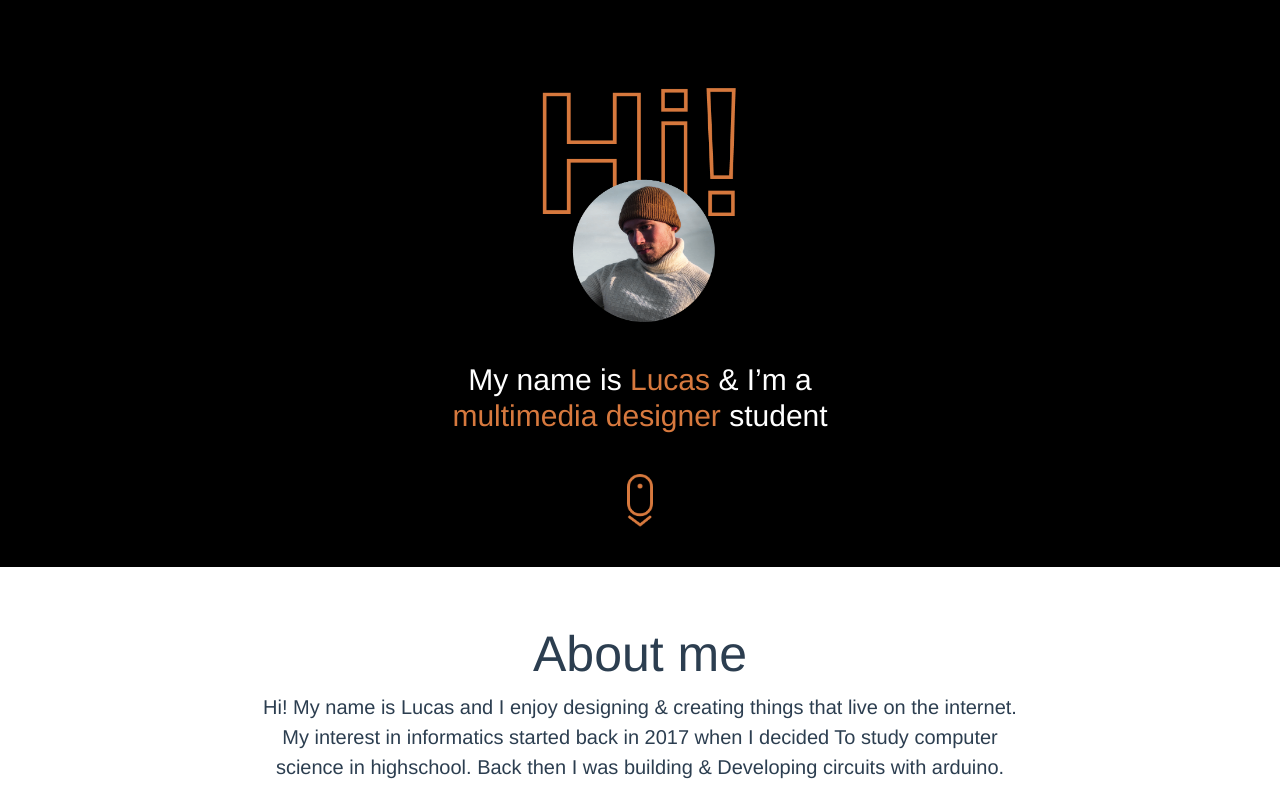
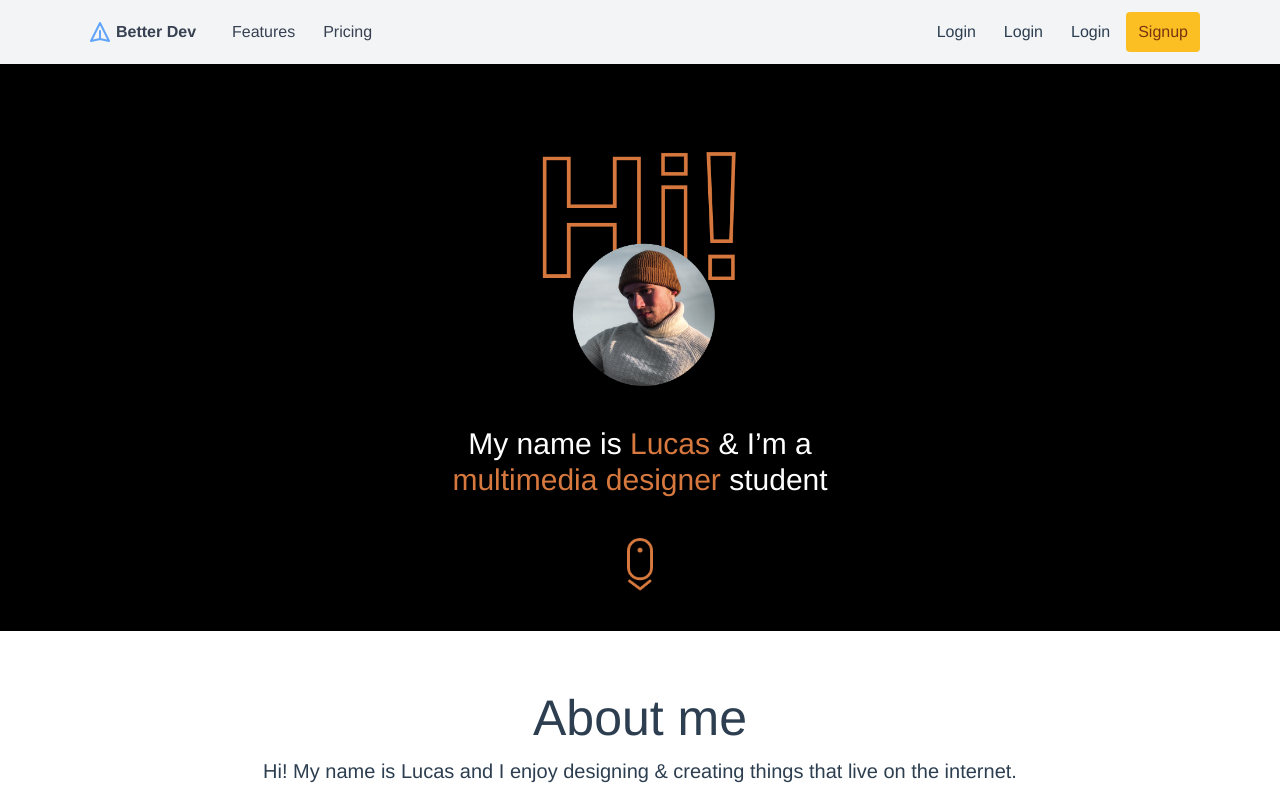
Before and after one commit to lucasjolibois54/portfolio-v4.0, a Vue app: page / in a window 1280 px wide. Shown: the top 791 px of the page. Built offline with nearby package versions, Linux system fonts and the light colour scheme.

Commit message:
Update NavBar.vue

```diff
--- a/src/components/NavBar.vue
+++ b/src/components/NavBar.vue
@@ -0,0 +1,99 @@
+<template>
+  <!-- navbar goes here -->
+  <nav class="bg-gray-100">
+    <div class="max-w-6xl mx-auto px-4">
+      <div class="flex justify-between">
+        <div class="flex space-x-4">
+          <!-- logo -->
+          <div>
+            <a
+              href="#"
+              class="
+                flex
+                items-center
+                py-5
+                px-2
+                text-gray-700
+                hover:text-gray-900
+              "
+            >
+              <svg
+                class="h-6 w-6 mr-1 text-blue-400"
+                xmlns="http://www.w3.org/2000/svg"
+                fill="none"
+                viewBox="0 0 24 24"
+                stroke="currentColor"
+              >
+                <path
+                  stroke-linecap="round"
+                  stroke-linejoin="round"
+                  stroke-width="2"
+                  d="M12 19l9 2-9-18-9 18 9-2zm0 0v-8"
+                />
+              </svg>
+              <span class="font-bold">Better Dev</span>
+            </a>
+          </div>
+
+          <!-- primary nav -->
+          <div class="hidden md:flex items-center space-x-1">
+            <a href="#" class="py-5 px-3 text-gray-700 hover:text-gray-900"
+              >Features</a
+            >
+            <a href="#" class="py-5 px-3 text-gray-700 hover:text-gray-900"
+              >Pricing</a
+            >
+          </div>
+        </div>
+
+        <!-- secondary nav -->
+        <div class="hidden md:flex items-center space-x-1">
+          <a href="" class="py-5 px-3">Login</a>
+          <a href="" class="py-5 px-3">Login</a>
+          <a href="" class="py-5 px-3">Login</a>
+          <a
+            href=""
+            class="
+              py-2
+              px-3
+              bg-yellow-400
+              hover:bg-yellow-300
+              text-yellow-900
+              hover:text-yellow-800
+              rounded
+              transition
+              duration-300
+            "
+            >Signup</a
+          >
+        </div>
+
+        <!-- mobile button goes here -->
+        <div class="md:hidden flex items-center">
+          <button class="mobile-menu-button">
+            <svg
+              class="w-6 h-6"
+              xmlns="http://www.w3.org/2000/svg"
+              fill="none"
+              viewBox="0 0 24 24"
+              stroke="currentColor"
+            >
+              <path
+                stroke-linecap="round"
+                stroke-linejoin="round"
+                stroke-width="2"
+                d="M4 6h16M4 12h16M4 18h16"
+              />
+            </svg>
+          </button>
+        </div>
+      </div>
+    </div>
+
+    <!-- mobile menu -->
+    <div class="mobile-menu hidden md:hidden">
+      <a href="#" class="block py-2 px-4 text-sm hover:bg-gray-200">Features</a>
+      <a href="#" class="block py-2 px-4 text-sm hover:bg-gray-200">Pricing</a>
+    </div>
+  </nav>
+</template>
```
